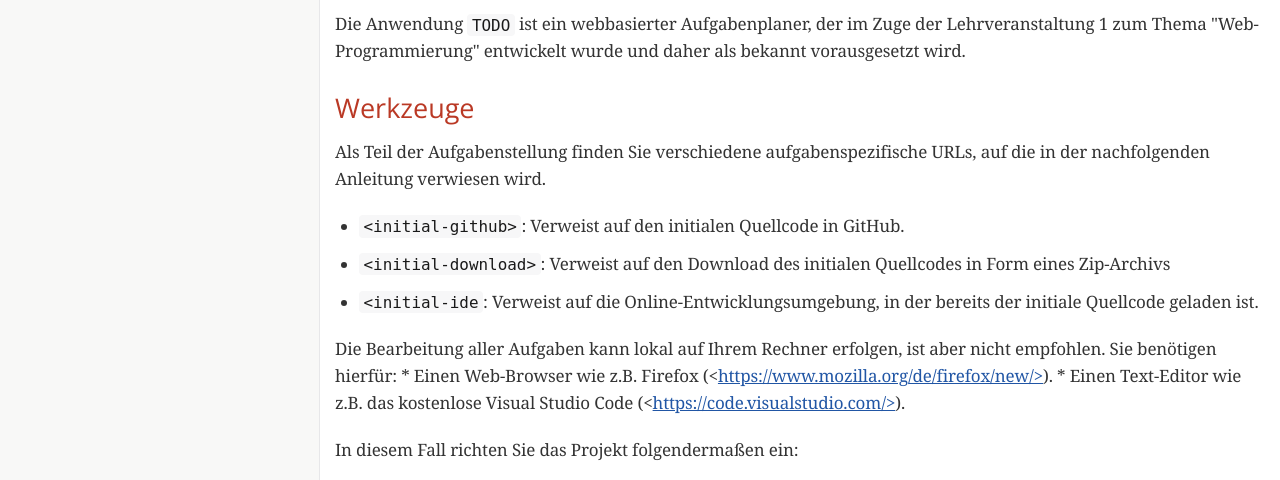
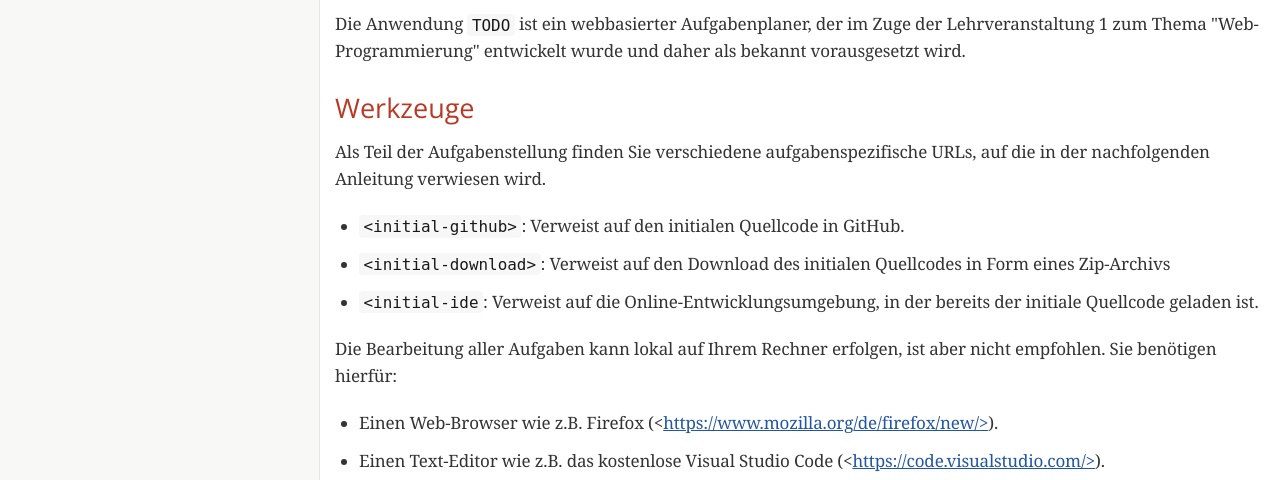
Before and after one commit to baitando/dhbw-distributed, a plain HTML site: page index.html in a window 1280 px wide. Shown: the part 265-745 px from the top of the page. Drawn offline with nearby package versions, Linux system fonts and the light colour scheme; a web font is replaced by a local one.

Commit message:
Deploying to gh-pages from @ baitando/dhbw-distributed@08ffa28aeff77b1430aec068c4485e09516ed239 🚀

```diff
--- a/index.html
+++ b/index.html
@@ -490,9 +490,17 @@ body.book #toc,body.book #preamble,body.book h1.sect0,body.book .sect1>h2{page-b
 </ul>
 </div>
 <div class="paragraph">
-<p>Die Bearbeitung aller Aufgaben kann lokal auf Ihrem Rechner erfolgen, ist aber nicht empfohlen. Sie benötigen hierfür:
-* Einen Web-Browser wie z.B. Firefox (&lt;<a href="https://www.mozilla.org/de/firefox/new/&gt;" class="bare">https://www.mozilla.org/de/firefox/new/&gt;</a>).
-* Einen Text-Editor wie z.B. das kostenlose Visual Studio Code (&lt;<a href="https://code.visualstudio.com/&gt;" class="bare">https://code.visualstudio.com/&gt;</a>).</p>
+<p>Die Bearbeitung aller Aufgaben kann lokal auf Ihrem Rechner erfolgen, ist aber nicht empfohlen. Sie benötigen hierfür:</p>
+</div>
+<div class="ulist">
+<ul>
+<li>
+<p>Einen Web-Browser wie z.B. Firefox (&lt;<a href="https://www.mozilla.org/de/firefox/new/&gt;" class="bare">https://www.mozilla.org/de/firefox/new/&gt;</a>).</p>
+</li>
+<li>
+<p>Einen Text-Editor wie z.B. das kostenlose Visual Studio Code (&lt;<a href="https://code.visualstudio.com/&gt;" class="bare">https://code.visualstudio.com/&gt;</a>).</p>
+</li>
+</ul>
 </div>
 <div class="paragraph">
 <p>In diesem Fall richten Sie das Projekt folgendermaßen ein:</p>
@@ -631,7 +639,7 @@ In diesem Fall reicht ein Web-Browser auf Ihrem Rechner aus.</p>
 <div id="footer">
 <div id="footer-text">
 Version 2023-1<br>
-Last updated 2023-02-04 19:55:44 UTC
+Last updated 2023-02-04 20:05:58 UTC
 </div>
 </div>
 </body>
```
